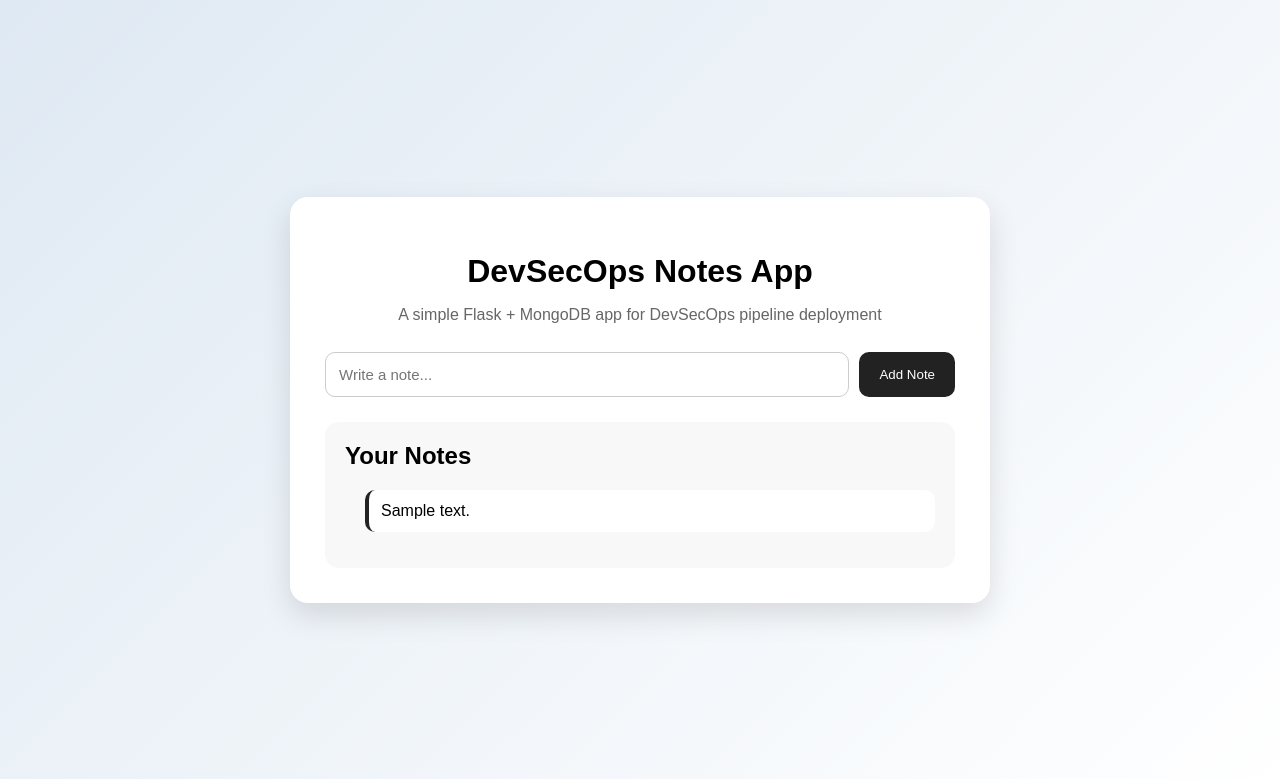
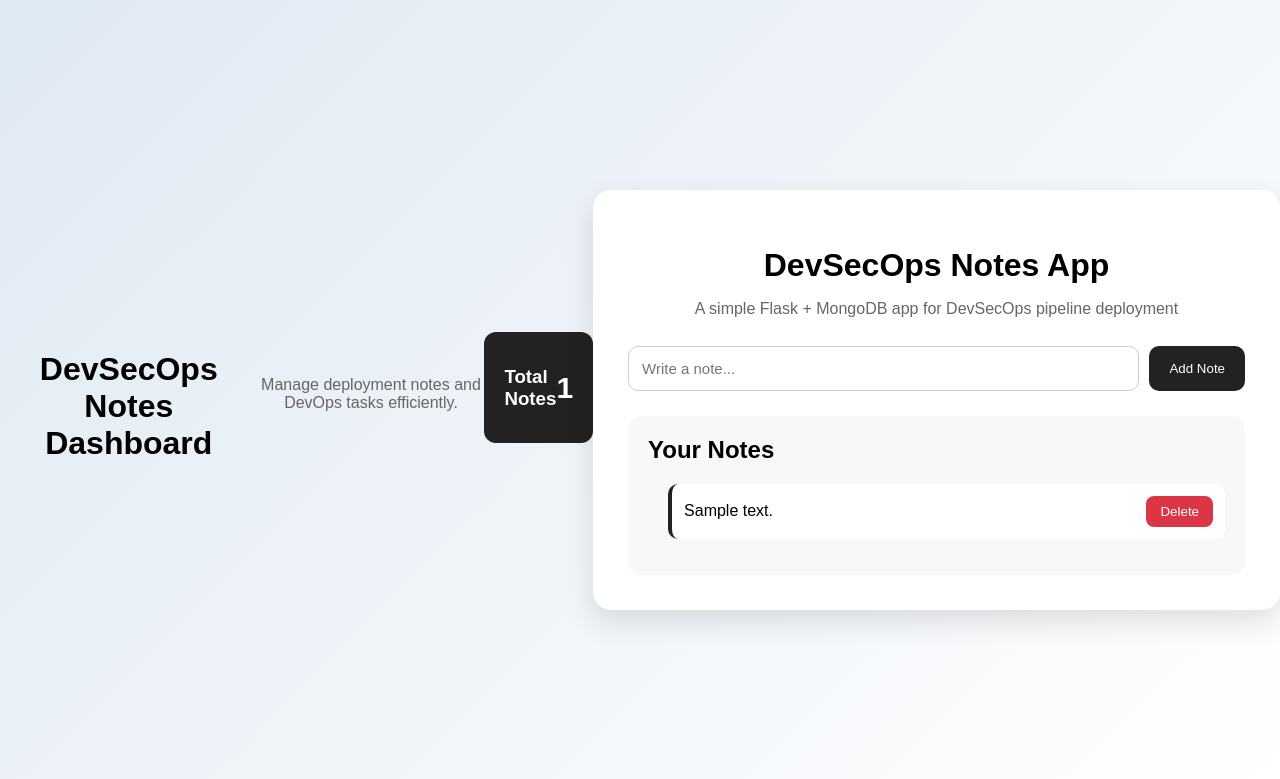
Before and after one commit to InayaKhan0210/devsecops-capstone, a Flask app: page / in a window 1280 px wide. Shown: the top 779 px of the page. Run offline with Flask 3, Linux system fonts and the light colour scheme; a database or web service that is not in the repository returns one stand-in record (values such as "Sample title").

Commit message:
Enhance notes dashboard with delete functionality and UI improvements

```diff
--- a/app/app.py
+++ b/app/app.py
@@ -1,4 +1,5 @@
 from flask import Flask, render_template, request, redirect
+from bson.objectid import ObjectId
 from pymongo import MongoClient
 import os
 
@@ -12,7 +13,12 @@ notes_collection = db["notes"]
 @app.route("/")
 def index():
     notes = list(notes_collection.find())
-    return render_template("index.html", notes=notes)
+    total_notes = len(notes)
+    return render_template(
+        "index.html",
+        notes=notes,
+        total_notes=total_notes
+    )
 
 @app.route("/add", methods=["POST"])
 def add_note():
@@ -21,6 +27,11 @@ def add_note():
         notes_collection.insert_one({"note": note})
     return redirect("/")
 
+@app.route("/delete/<note_id>", methods=["POST"])
+def delete_note(note_id):
+    notes_collection.delete_one({"_id": ObjectId(note_id)})
+    return redirect("/")
+
 @app.route("/health")
 def health():
     return {"status": "healthy"}
--- a/app/static/style.css
+++ b/app/static/style.css
@@ -85,3 +85,112 @@ li {
 .empty {
     color: #777;
 }
+
+li {
+    display: flex;
+    justify-content: space-between;
+    align-items: center;
+}
+
+.delete-form {
+    margin: 0;
+}
+
+.delete-btn {
+    background: #dc3545;
+    color: white;
+    border: none;
+    padding: 7px 12px;
+    border-radius: 8px;
+    cursor: pointer;
+}
+
+.delete-btn:hover {
+    background: #b02a37;
+}
+
+.stats{
+
+    display:flex;
+
+    justify-content:space-between;
+
+    align-items:center;
+
+    background:#222;
+
+    color:white;
+
+    padding:15px 20px;
+
+    border-radius:12px;
+
+    margin-bottom:25px;
+
+}
+
+.stats span{
+
+    font-size:30px;
+
+    font-weight:bold;
+
+}
+
+.notes-list{
+
+    list-style:none;
+
+    padding:0;
+
+}
+
+.note-item{
+
+    display:flex;
+
+    justify-content:space-between;
+
+    align-items:center;
+
+    background:white;
+
+    margin-bottom:15px;
+
+    padding:15px;
+
+    border-radius:12px;
+
+    box-shadow:0 4px 10px rgba(0,0,0,.08);
+
+}
+
+.actions{
+
+    display:flex;
+
+    gap:10px;
+
+}
+
+.delete-btn{
+
+    background:#dc3545;
+
+    color:white;
+
+    border:none;
+
+    padding:8px 14px;
+
+    border-radius:8px;
+
+    cursor:pointer;
+
+}
+
+.delete-btn:hover{
+
+    background:#b91c2b;
+
+}
--- a/app/templates/index.html
+++ b/app/templates/index.html
@@ -1,7 +1,16 @@
 <!DOCTYPE html>
 <html>
 <head>
-    <title>DevSecOps Notes App</title>
+    <h1>DevSecOps Notes Dashboard</h1>
+
+<p class="subtitle">
+    Manage deployment notes and DevOps tasks efficiently.
+</p>
+
+<div class="stats">
+    <h3>Total Notes</h3>
+    <span>{{ total_notes }}</span>
+</div>
     <link rel="stylesheet" href="{{ url_for('static', filename='style.css') }}">
 </head>
 <body>
@@ -17,11 +26,18 @@
         <div class="notes-card">
             <h2>Your Notes</h2>
             <ul>
-                {% for note in notes %}
-                    <li>{{ note.note }}</li>
+               {% for note in notes %}
+            <li>
+                <span>{{ note.note }}</span>
+
+                <form action="/delete/{{ note._id }}" method="POST" class="delete-form">
+                    <button type="submit" class="delete-btn">Delete</button>
+                </form>
+            </li>
+
                 {% else %}
-                    <p class="empty">No notes yet. Add your first note!</p>
-                {% endfor %}
+                <p class="empty">No notes yet. Add your first note!</p>
+                 {% endfor %}
             </ul>
         </div>
     </div>
```
